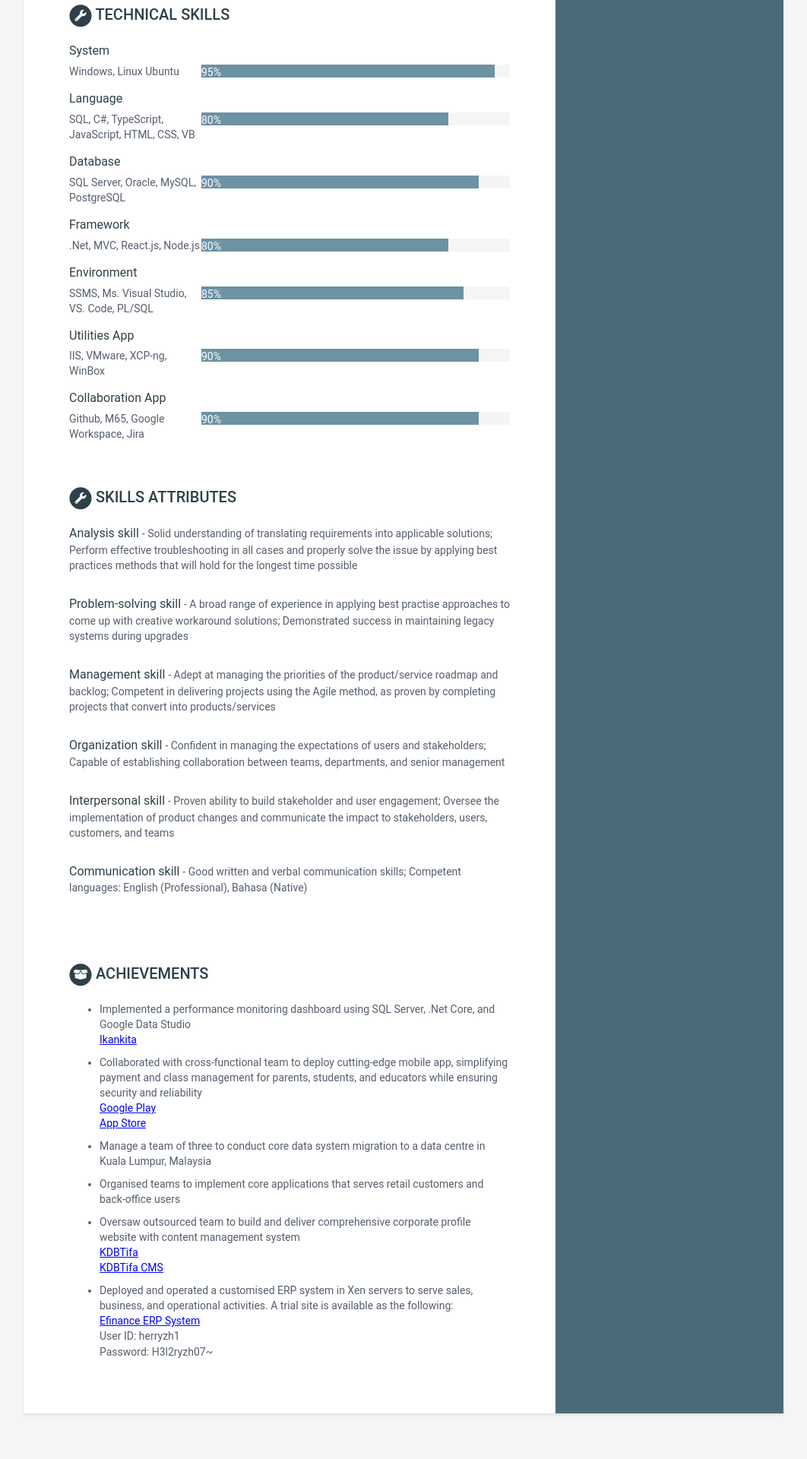
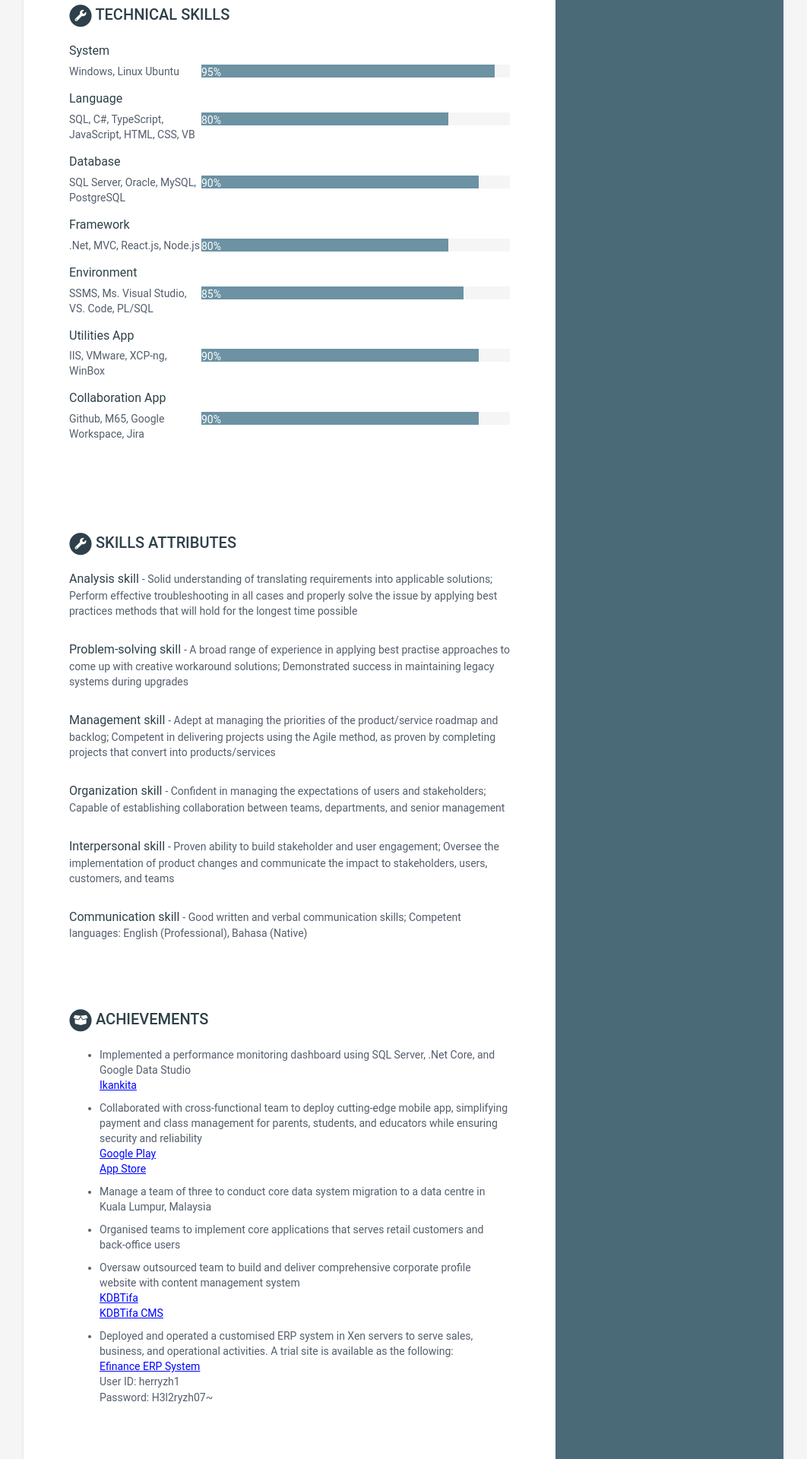
Before and after one commit to hz81/cv-se4, a Jekyll site: the page built from index.html, in a window 1280 px wide. Shown: the part 2447-4367 px from the top of the page at 76% size, without its empty margins (109-1171 px from the left). Built offline with Jekyll 4.4.1, drawn with Linux system fonts in a browser that asks for light colours; before the commit the page ends 4307 px from its top, so only the background shows below that.

Commit message:
Update skills-attributes.html

```diff
--- a/_includes/skills-attributes.html
+++ b/_includes/skills-attributes.html
@@ -1,5 +1,6 @@
 {% assign skills-attributes = site.data.data.skills-attributes %}
 {% if skills-attributes %}
+<div class="gap-navbar"></div>
   <sectionwithgap class="skills-section section">
     <h2 class="section-title">
       <span class="fa-stack fa-xs">
```
